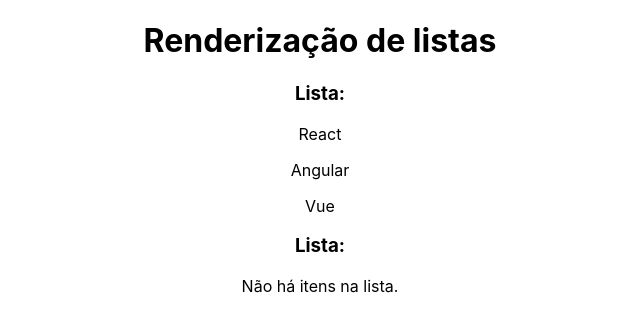
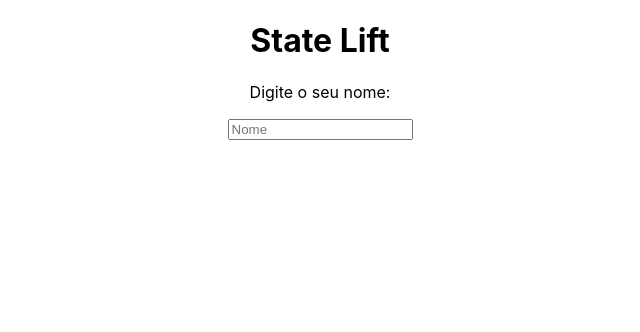
Before and after one commit to ronaldbarbosa/react-tutorial, a React (Create React App) app: page / in a window 1280 px wide. Shown: the top 332 px of the page, without its empty margins (320-960 px from the left). Built offline with nearby package versions, Linux system fonts and the light colour scheme.

Commit message:
Aula 14: state lift

```diff
--- a/src/App.js
+++ b/src/App.js
@@ -6,15 +6,18 @@
 import Form from './components/Form';
 import Condicional from './components/Condicional';
 import OutraLista from './components/OutraLista';
+import { useState } from 'react';
+import SeuNome from './components/SeuNome';
+import Saudacao from './components/Saudacao.js';
 
 function App() {
-  const meusItens = ['React', 'Angular', 'Vue']
+  const [nome, setNome] = useState()
 
   return (
     <div className="App">
-      <h1>Renderização de listas</h1>
-      <OutraLista itens={ ['React', 'Angular', 'Vue'] }/>
-      <OutraLista itens={[]} />
+      <h1>State Lift</h1>
+      <SeuNome setNome={ setNome }/>
+      <Saudacao nome={ nome }/>
     </div>
   );
 }
--- /dev/null
+++ b/src/components/Saudacao.js
@@ -0,0 +1,11 @@
+export default function Saudacao({ nome }) {
+    function gerarSaudacao(algumNome) {
+        return `Olá ${algumNome}!`
+    }
+
+    return (
+        <>
+            { nome && <p>{ gerarSaudacao(nome) }</p>}
+        </>
+    )
+}
--- /dev/null
+++ b/src/components/SeuNome.js
@@ -0,0 +1,8 @@
+export default function SeuNome({ setNome }) {
+    return (
+        <div>
+            <p>Digite o seu nome:</p>
+            <input type="text" placeholder="Nome" onChange={(e) => setNome(e.target.value)}/>
+        </div>
+    )
+}
```
